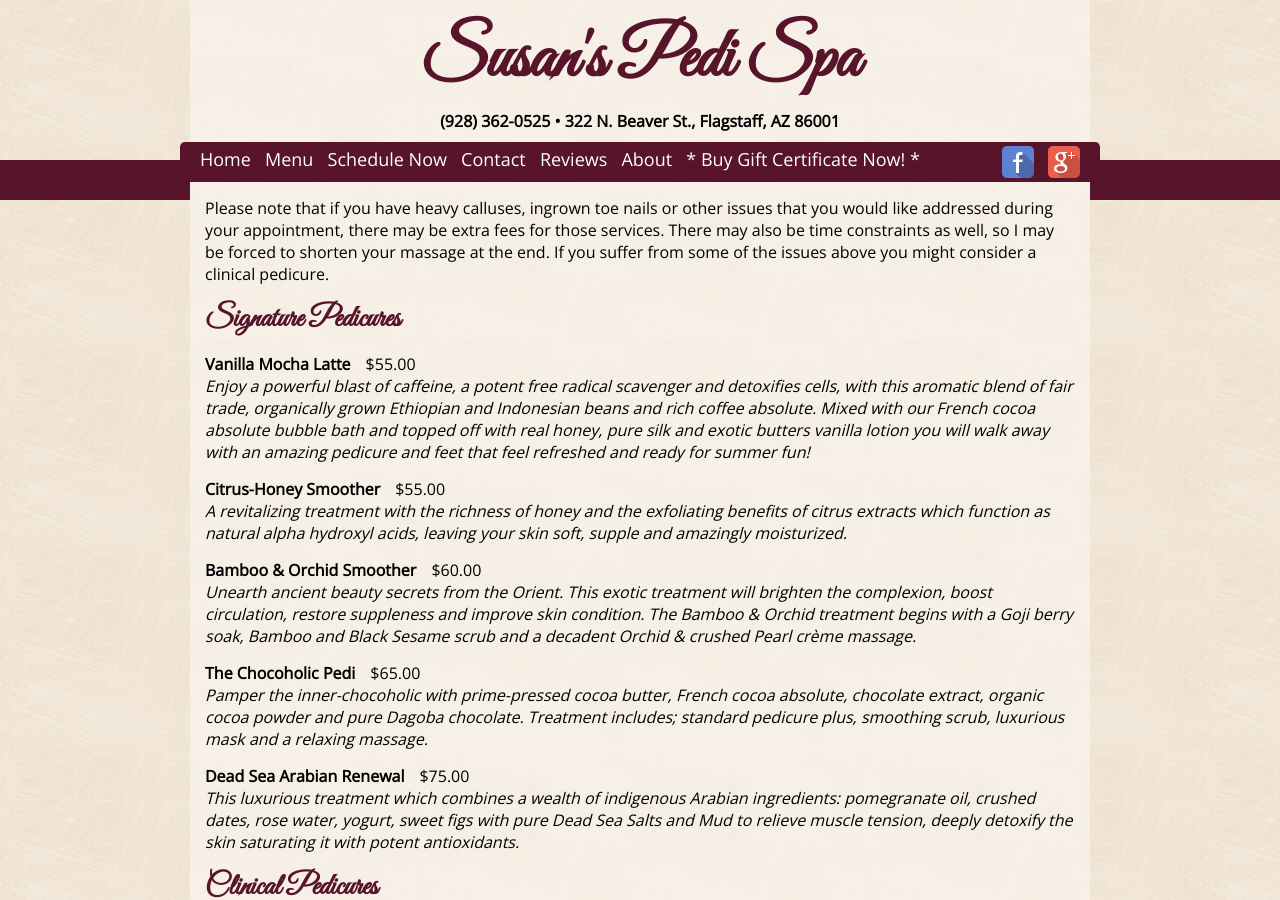
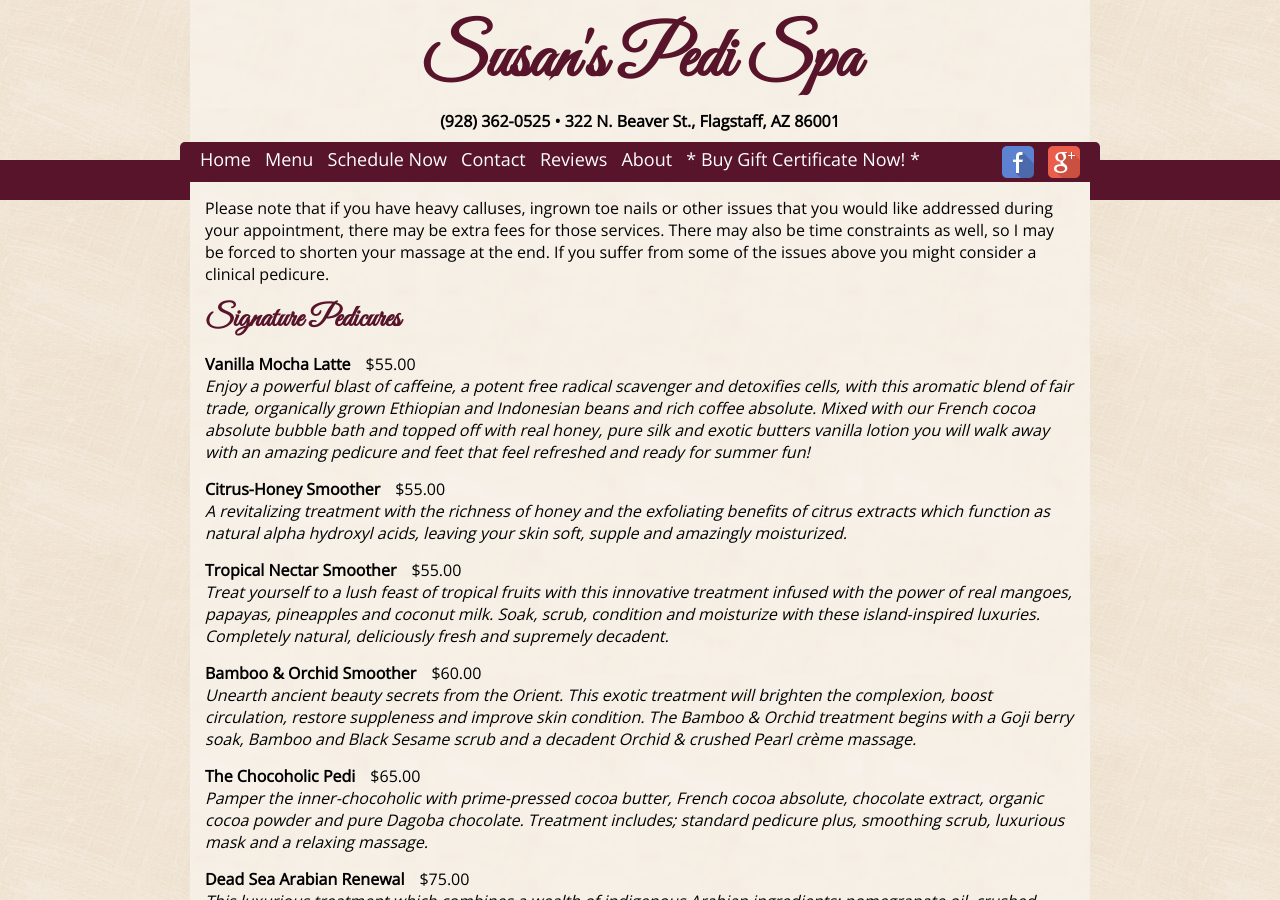
Before and after one commit to susanspedispa/susanspedispa.github.io, a Jekyll site: the page built from menu.html, in a window 1280 px wide and 900 px high. Built offline with Jekyll 4.4.1, drawn with Linux system fonts in a browser that asks for light colours.

Commit message:
Update menu.html

```diff
--- a/_includes/menu.html
+++ b/_includes/menu.html
@@ -10,6 +10,11 @@
 <div class="treatment">
 <span class="treatmentName">Citrus-Honey Smoother</span><span class="treatmentPrice">$55.00 </span>
 <div class="treatmentDescription">A revitalizing treatment with the richness of honey and the exfoliating benefits of citrus extracts which function as natural alpha hydroxyl acids, leaving your skin soft, supple and amazingly moisturized.</div>
+</div>
+
+<div class="treatment">
+<span class="treatmentName">Tropical Nectar Smoother</span><span class="treatmentPrice">$55.00 </span>
+<div class="treatmentDescription">Treat yourself to a lush feast of tropical fruits with this innovative treatment infused with the power of real mangoes, papayas, pineapples and coconut milk. Soak, scrub, condition and moisturize with these island-inspired luxuries. Completely natural, deliciously fresh and supremely decadent.</div>
 </div>
 
 <div class="treatment">
```
